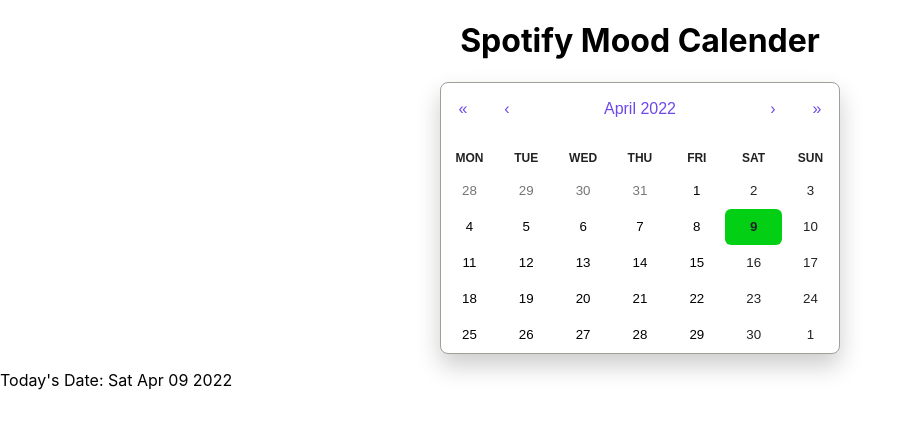
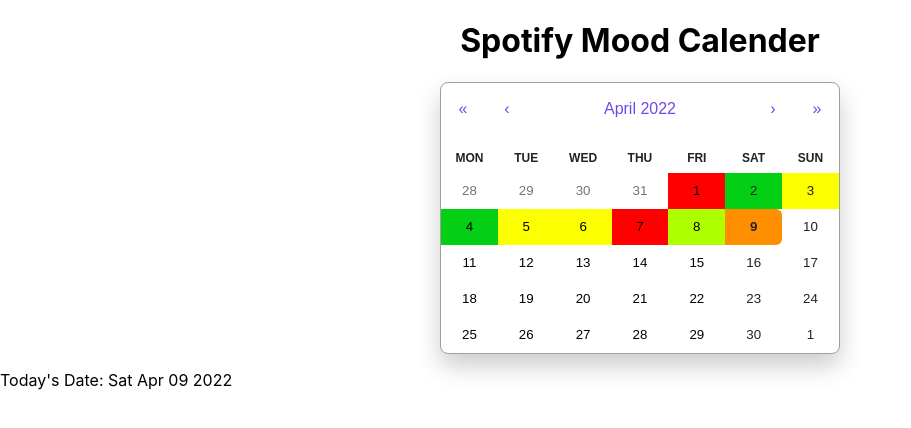
Before and after one commit to Shushruth007/Musical-Mood-Tracker, a React (Create React App) app in the folder mood_app/: page / in a window 1280 px wide. Shown: the top 428 px of the page, without its empty margins (0-911 px from the left). Built offline with nearby package versions, Linux system fonts and the light colour scheme.

Commit message:
fake data

```diff
--- a/mood_app/src/App.css
+++ b/mood_app/src/App.css
@@ -114,3 +114,7 @@
 .great {
   background: #03D015;
 }
+
+.grey {
+  background: #a9a9a9;
+}
--- a/mood_app/src/App.js
+++ b/mood_app/src/App.js
@@ -1,21 +1,38 @@
 import React, { useState } from 'react';
 import Calendar from 'react-calendar';
 import 'react-calendar/dist/Calendar.css';
+import moment from 'moment'
 
 import './App.css';
 
-
-import { isWithinInterval } from "date-fns";
 import { differenceInCalendarDays } from 'date-fns';
 
 function isSameDay(a, b) {
   return differenceInCalendarDays(a, b) === 0;
 }
 
-function isWithinRange(date, range) {
-  return isWithinInterval(date, { start: range[0], end: range[1] });
-}
+const vs = [
+  '01-04-2022',
+  '07-04-2022'
+]
 
+const s = [
+  '09-04-2022'
+]
+
+const o = [
+  '03-04-2022',
+  '05-04-2022',
+  '06-04-2022'
+]
+
+const go = [
+  '08-04-2022'
+]
+const gr = [
+  '02-04-2022',
+  '04-04-2022',
+]
 
 
 var moods = {
@@ -26,16 +43,31 @@
   'Great': '#03D015'
 };
 
-const mood = 'Great' //Change to test the different moods
+const mood = '' //Change to test the different moods
 const today = new Date();
 
 const datesToAddClassTo = [today];
 
 function tileClassName({ date, view }) {
   // Add class to tiles in month view only
-  if (view === 'month') {
-    // Check if a date React-Calendar wants to check is on the list of dates to add class to
-    if (datesToAddClassTo.find(dDate => isSameDay(dDate, date))) {
+
+  if(vs.find(x => x===moment(date).format("DD-MM-YYYY"))){
+    return  'verysad'
+  }
+  if(s.find(x => x===moment(date).format("DD-MM-YYYY"))){
+    return  'sad'
+  }
+  if(o.find(x => x===moment(date).format("DD-MM-YYYY"))){
+    return  'okay'
+  }
+  if(go.find(x => x===moment(date).format("DD-MM-YYYY"))){
+    return  'good'
+  }
+  if(gr.find(x => x===moment(date).format("DD-MM-YYYY"))){
+    return  'great'
+  }
+
+  if (datesToAddClassTo.find(dDate => isSameDay(dDate, date))){
     if (mood == 'Verysad') {
       return 'verysad';
     }
@@ -48,16 +80,19 @@
     else if (mood == 'Good') {
       return 'good';
     }
-      else {
+    else if (mood == 'Great') {
       return 'great';
     }
+    else {
+      return 'grey';
     }
   }
+
 }
 
 
 function App() {
-  const [date, setDate] = useState(today);
+  const [date, setDate] = useState(new Date());
 
 
   return (
@@ -66,6 +101,8 @@
       <h1 className='text-center'>Spotify Mood Calender</h1>
       <div className='calendar-container'>
         <Calendar
+        onChange={setDate}
+        value={date}
         tileClassName={tileClassName}/>
       </div>
       <p className='text-center'>
```
Lines whose indentation alone changed are shown as unchanged.
